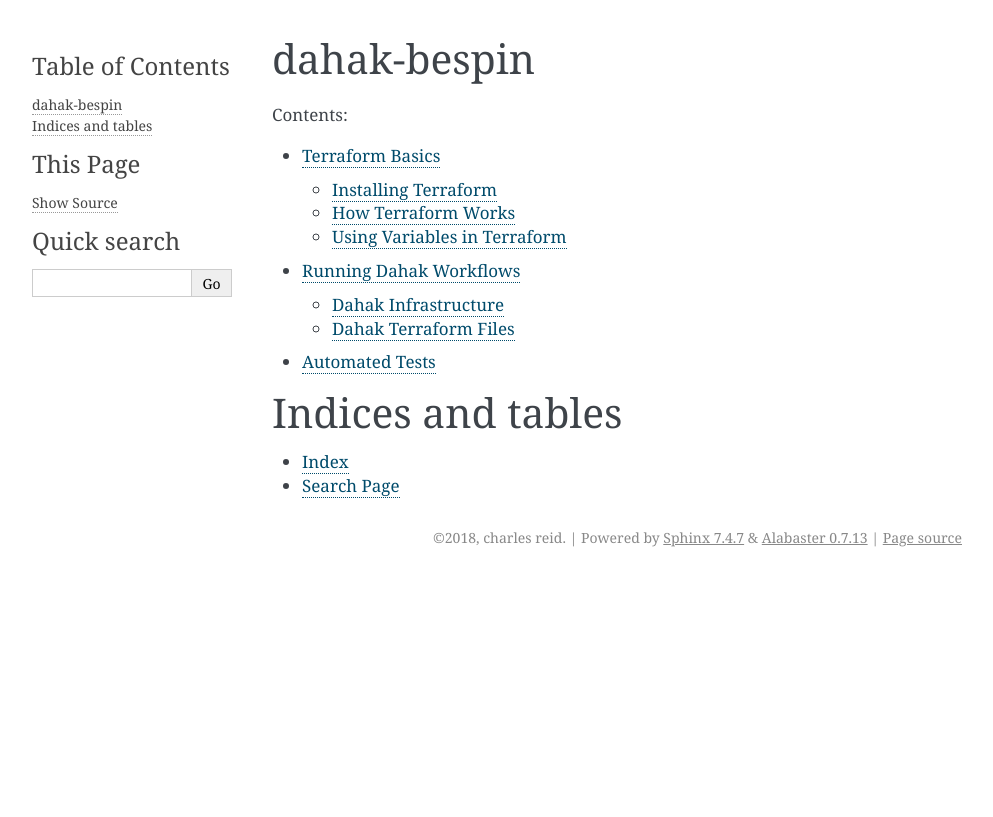
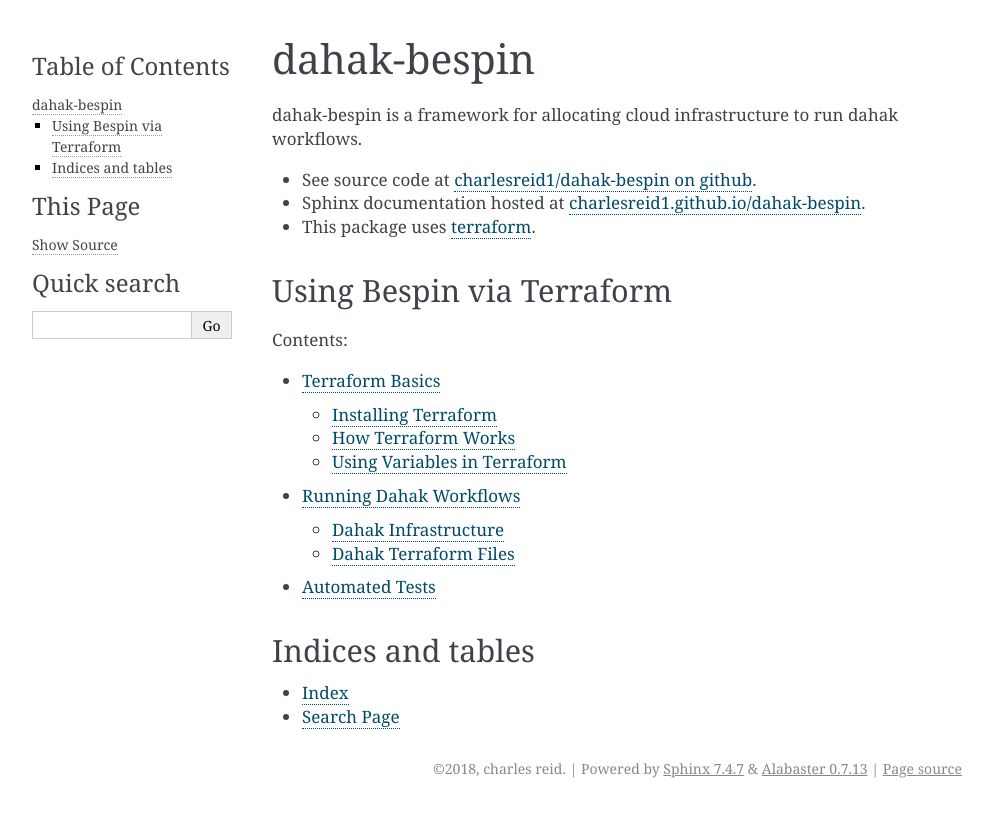
Before and after one commit to charlesreid1/dahak-bespin, a Sphinx documentation site: the page built from docs/index.rst, in a window 1280 px wide. Shown: the top 817 px of the page, without its empty margins (148-1141 px from the left). Built offline with Sphinx 7.4.7, drawn with Linux system fonts in a browser that asks for light colours.

Commit message:
update index with bullet list

```diff
--- a/docs/index.rst
+++ b/docs/index.rst
@@ -1,10 +1,22 @@
-.. bespin documentation master file, created by
-   sphinx-quickstart on Fri Mar 23 00:08:44 2018.
-   You can adapt this file completely to your liking, but it should at least
-   contain the root `toctree` directive.
+.. _index:
 
+================
 dahak-bespin
 ================
+
+dahak-bespin is a framework for allocating
+cloud infrastructure to run dahak workflows.
+
+* See source code at `charlesreid1/dahak-bespin on github
+  <https://github.com/charlesreid1/dahak-bespin>`_.
+
+* Sphinx documentation hosted at `charlesreid1.github.io/dahak-bespin
+  <https://charlesreid1.github.io/dahak-bespin>`_.
+
+* This package uses `terraform <https://www.terraform.io/>`_.
+
+Using Bespin via Terraform
+===========================
 
 .. toctree::
    :maxdepth: 2
```
